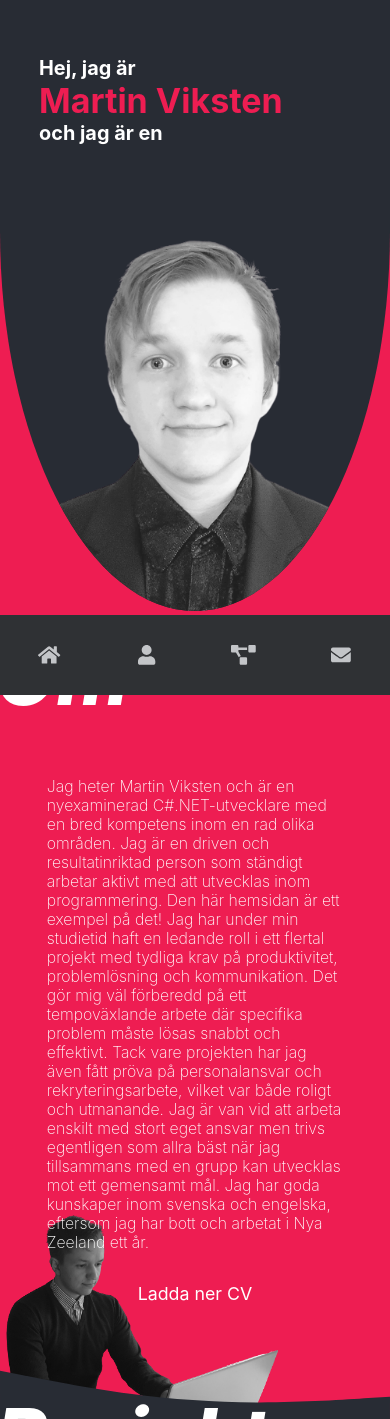
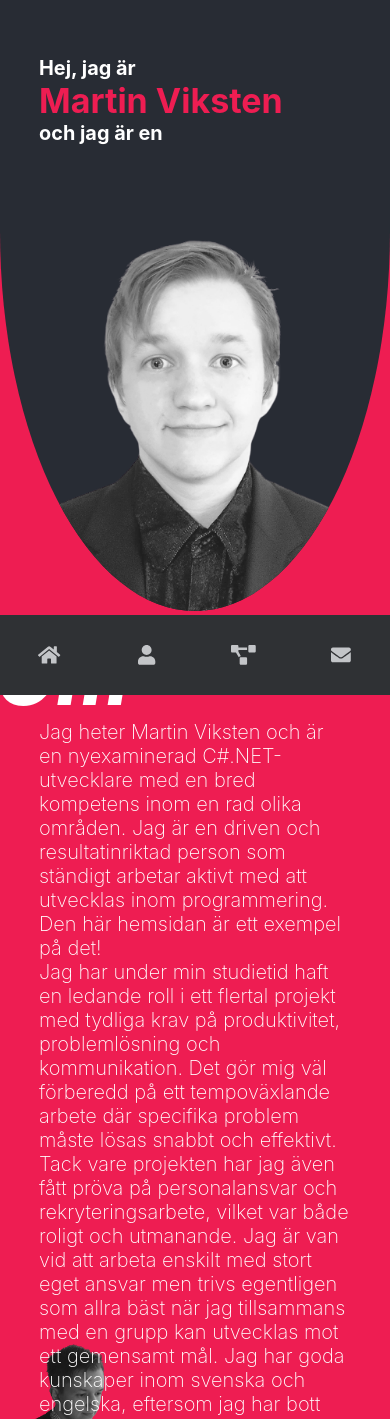
Before and after one commit to MVikis/Portfolio, a React (Create React App) app: page / in a window 390 px wide. Shown: the part 149-1568 px from the top of the page. Built offline with nearby package versions, Linux system fonts and the light colour scheme.

Commit message:
changed mobile font-size to larger

```diff
--- a/src/App.css
+++ b/src/App.css
@@ -452,8 +452,12 @@ right: 3px;
   }
 }
 @media (max-width: 600px) {
+  p{
+    font-size: 20px;
+  }
   .cv-text{
-    width: 95%;
+    font-size: 20px;
+    width: 100%;
   }
   .header, footer{
     min-height: 90vh;
--- a/src/components/CvPage.js
+++ b/src/components/CvPage.js
@@ -9,7 +9,7 @@ export default function CvPage(props){
 
         <div className="cv-text">
         <h2 id="cvTitle" className="title text-style">Om</h2>
-            <p>Jag heter Martin Viksten och är en nyexaminerad C#.NET-utvecklare med en bred kompetens inom en rad olika områden. Jag är en driven och resultatinriktad person som ständigt arbetar aktivt med att utvecklas inom programmering. Den här hemsidan är ett exempel på det!
+            <p>Jag heter Martin Viksten och är en nyexaminerad C#.NET-utvecklare med en bred kompetens inom en rad olika områden. Jag är en driven och resultatinriktad person som ständigt arbetar aktivt med att utvecklas inom programmering. Den här hemsidan är ett exempel på det! <br/>
 
 Jag har under min studietid haft en ledande roll i ett flertal projekt med tydliga krav på produktivitet, problemlösning och kommunikation. Det gör mig väl förberedd på ett tempoväxlande arbete där specifika problem måste lösas snabbt och effektivt. Tack vare projekten har jag även fått pröva på personalansvar och rekryteringsarbete, vilket var både roligt och utmanande. Jag är van vid att arbeta enskilt med stort eget ansvar men trivs egentligen som allra bäst när jag tillsammans med en grupp kan utvecklas mot ett gemensamt mål.
 
--- a/src/components/Header.js
+++ b/src/components/Header.js
@@ -2,7 +2,7 @@ import { useEffect, useState } from "react"
 
 
 export default function Header(props){
-    const texts =['React Utvecklare','C# Utvecklare','Javascript Utvecklare']
+    const texts =['React utvecklare','C# utvecklare','Javascript utvecklare']
     const [count, setCount] =useState(0)
     const [index, setIndex] = useState(0)
     const [currentText, setText] = useState(texts[0])
--- a/src/style.css
+++ /dev/null
@@ -1,3 +0,0 @@
-.background-red{
-
-}
```
